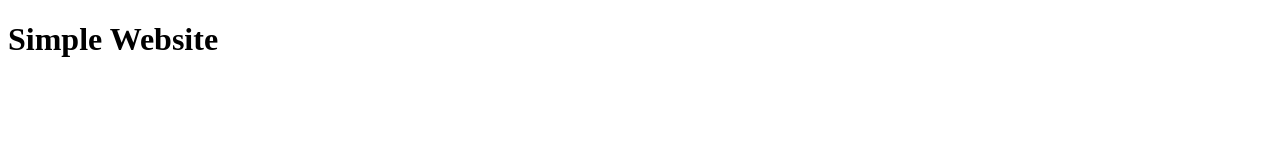
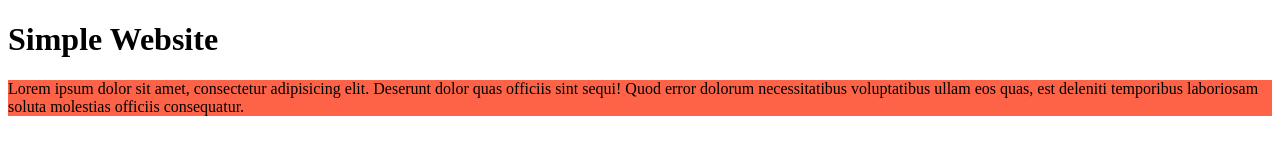
Before and after one commit to protim1451/my-simple-website, a plain HTML site: page index.html in a window 1280 px wide. Drawn offline with Linux system fonts and the light colour scheme.

Commit message:
css file added

```diff
--- a/index.html
+++ b/index.html
@@ -4,8 +4,12 @@
     <meta charset="UTF-8">
     <meta name="viewport" content="width=device-width, initial-scale=1.0">
     <title>Simple Website</title>
+    <link rel="stylesheet" href="styles/style.css">
 </head>
 <body>
     <h1>Simple Website</h1>
+    <div>
+        <p>Lorem ipsum dolor sit amet, consectetur adipisicing elit. Deserunt dolor quas officiis sint sequi! Quod error dolorum necessitatibus voluptatibus ullam eos quas, est deleniti temporibus laboriosam soluta molestias officiis consequatur.</p>
+    </div>
 </body>
 </html>
--- /dev/null
+++ b/styles/style.css
@@ -0,0 +1,4 @@
+div{
+    background-color: tomato;
+    border: 10px;
+}
```
